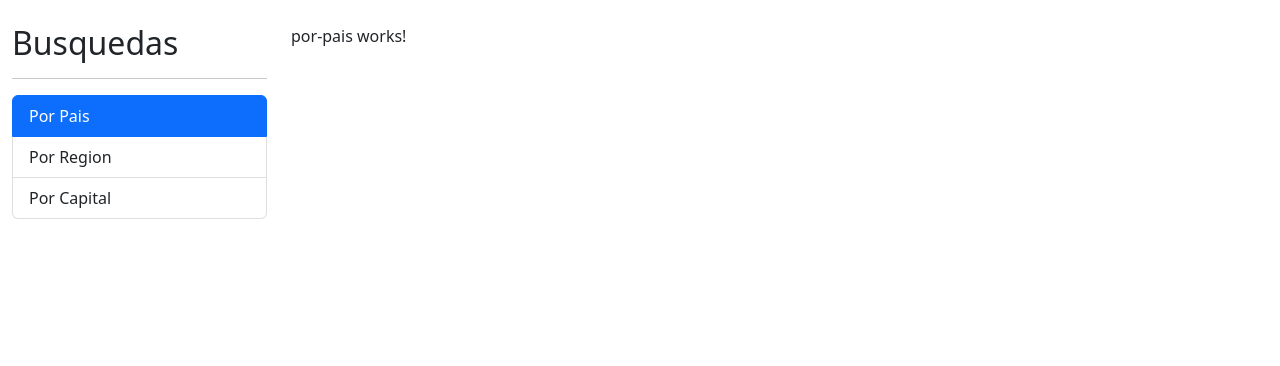
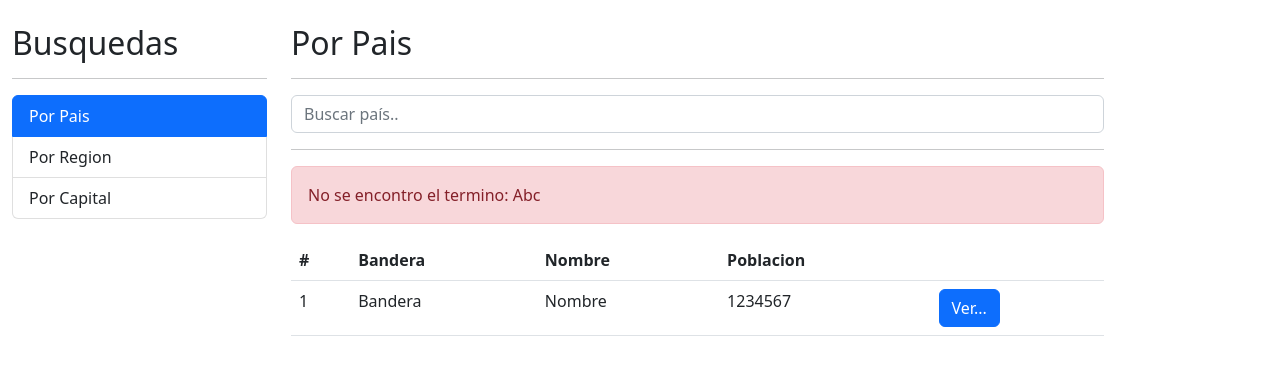
Before and after one commit to jorgejaaziel/03-paises-app, an Angular app: page / in a window 1280 px wide. Shown: the top 366 px of the page. Built offline with nearby package versions, Linux system fonts and the light colour scheme.

Commit message:
Componente por pais

```diff
--- a/src/app/pais/pages/por-pais/por-pais.component.html
+++ b/src/app/pais/pages/por-pais/por-pais.component.html
@@ -1 +1,47 @@
-<p>por-pais works!</p>
+<h2>Por Pais</h2>
+
+<hr>
+
+
+<div class="row">
+  <div class="col">
+    <form (ngSubmit)="buscar()" autocomplete="off">
+      <input type="text" class="form-control" name="termino" [(ngModel)]="termino" placeholder="Buscar país..">
+    </form>
+  </div>
+</div>
+
+<hr>
+
+<div class="alert alert-danger">
+  No se encontro el termino: Abc
+</div>
+
+<div class="row">
+  <div class="col">
+    <table class="table">
+      <thead>
+        <tr>
+          <th>#</th>
+          <th>Bandera</th>
+          <th>Nombre</th>
+          <th>Poblacion</th>
+          <th></th>
+        </tr>
+      </thead>
+      <tbody>
+        <tr>
+          <td>1</td>
+          <td>Bandera</td>
+          <td>Nombre</td>
+          <td>1234567</td>
+          <td>
+            <a href="/pais/mex" class="btn btn-primary">Ver...</a>
+          </td>
+        </tr>
+      </tbody>
+    </table>
+
+  </div>
+
+</div>
--- a/src/app/pais/pages/por-pais/por-pais.component.ts
+++ b/src/app/pais/pages/por-pais/por-pais.component.ts
@@ -7,9 +7,14 @@
 })
 export class PorPaisComponent implements OnInit {
 
+  termino: string = '';
+
   constructor() { }
 
-  ngOnInit(): void {
+  ngOnInit(): void { }
+
+  buscar() {
+    console.log(this.termino)
   }
 
 }
--- a/src/app/pais/pais.module.ts
+++ b/src/app/pais/pais.module.ts
@@ -4,6 +4,7 @@
 import { PorPaisComponent } from './pages/por-pais/por-pais.component';
 import { PorRegionComponent } from './pages/por-region/por-region.component';
 import { VerPaisComponent } from './pages/ver-pais/ver-pais.component';
+import { FormsModule } from '@angular/forms';
 
 
 
@@ -21,7 +22,8 @@
     VerPaisComponent
   ],
   imports: [
-    CommonModule
+    CommonModule,
+    FormsModule
   ]
 })
 export class PaisModule { }
```
